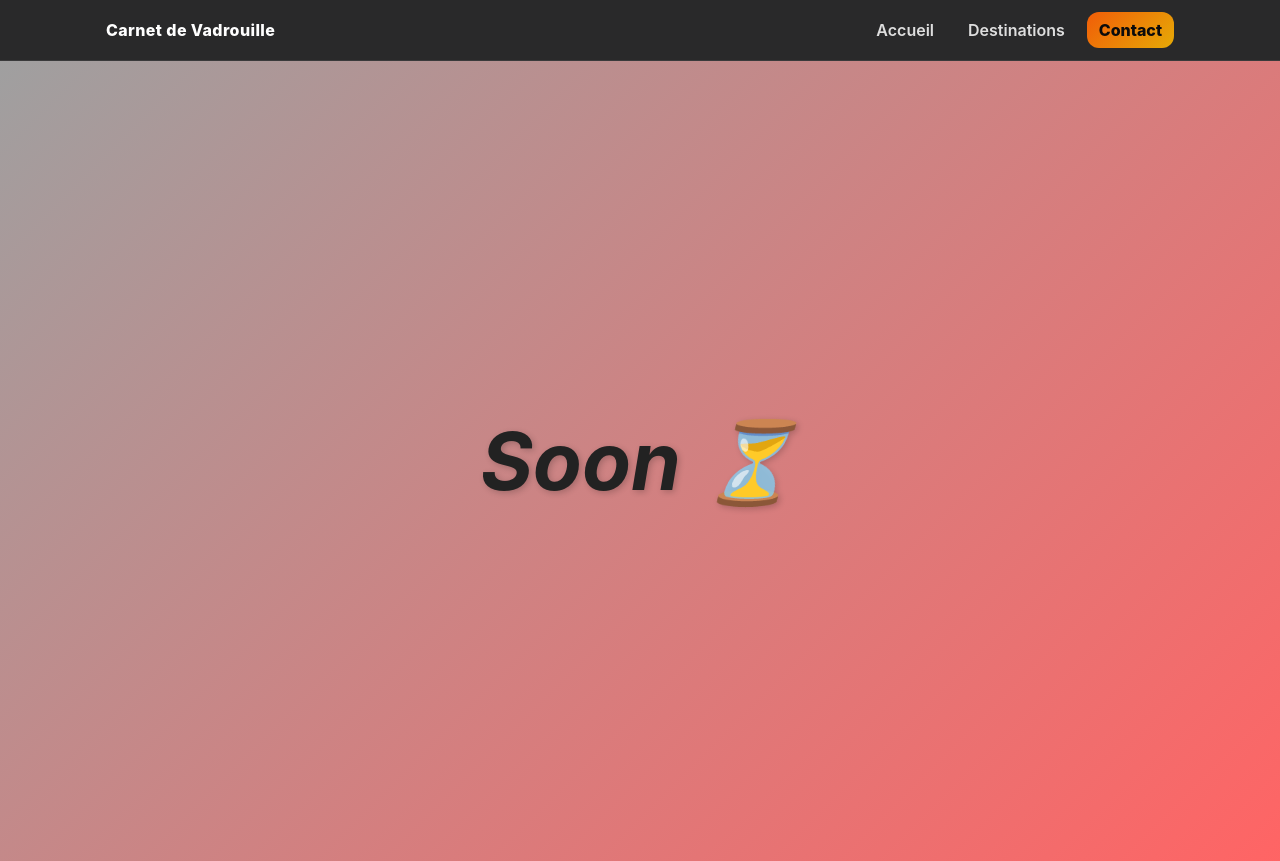
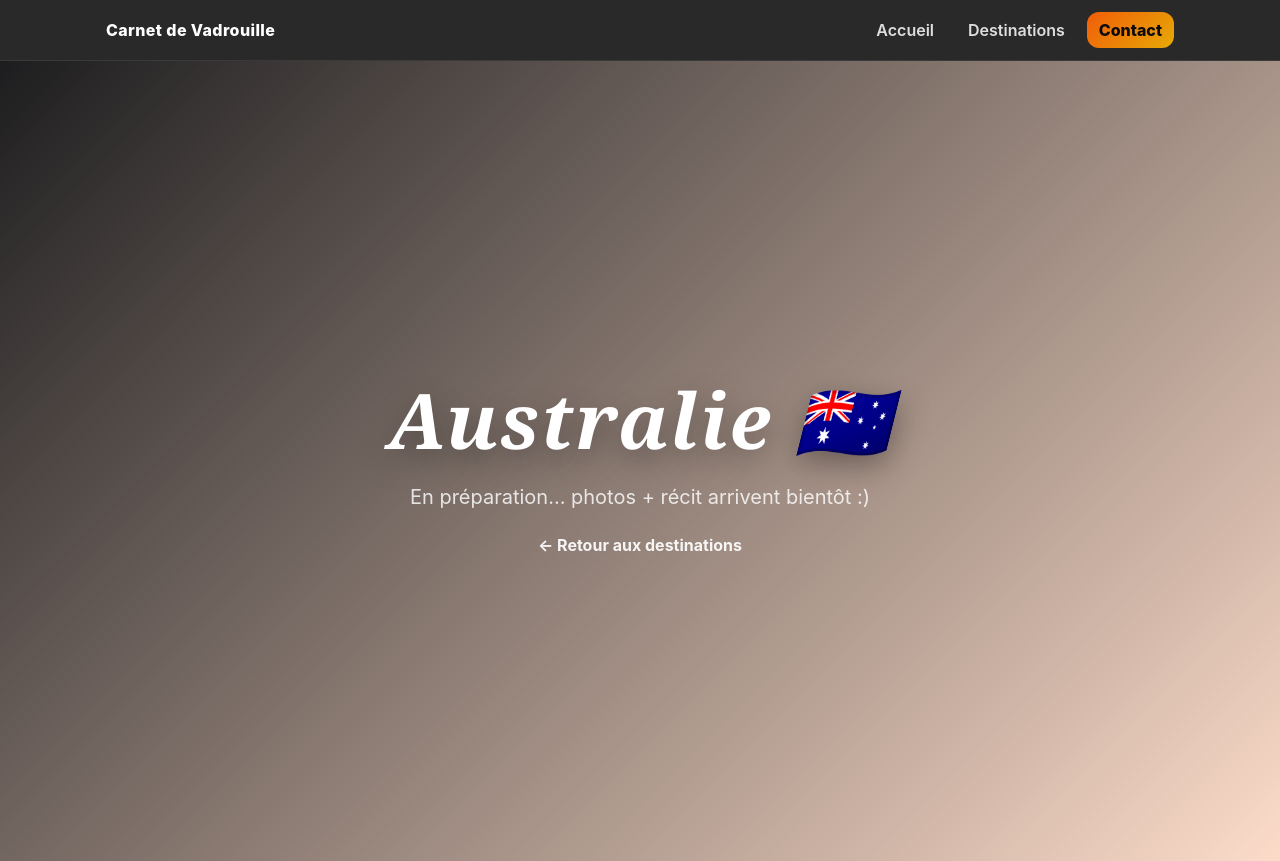
Before and after one commit to Victor34110/Carnet-de-vadrouille, a React (Create React App) app: page /Australie in a window 1280 px wide. Built offline with nearby package versions, Linux system fonts and the light colour scheme.

Commit message:
Australie soon

```diff
--- a/src/Contact.css
+++ b/src/Contact.css
@@ -45,7 +45,7 @@
 .contact-list {
   list-style: none;
   padding: 0;
-  margin: 28px auto 0;
+  margin: 100px auto 0;
   display: grid;
   gap: 14px;
 }
--- /dev/null
+++ b/src/Destination.js
@@ -0,0 +1,46 @@
+import React from 'react';
+import './Destination.css';
+import { Link } from 'react-router-dom';
+
+function Destination() {
+  return (
+    <div className="destination-container">
+      <div className="destination-overlay" />
+
+      <header className="destination-header">
+        <h1 className="destination-title">Destinations</h1>
+        <p className="destination-subtitle">
+          Une sélection de voyages, photos et récits — clique sur une carte pour explorer :)
+        </p>
+      </header>
+
+      <section className="destination-grid">
+        <Link to="/thailande" className="destination-Card destination-Card--thailande">
+          <span className="destination-Card-tag">Asie</span>
+          <span className="destination-Card-name">Thaïlande</span>
+          <span className="destination-Card-secret">Découvrir →</span>
+        </Link>
+
+        <Link to="/australie" className="destination-Card destination-Card--australie">
+          <span className="destination-Card-tag">Océanie</span>
+          <span className="destination-Card-name">Australie</span>
+          <span className="destination-Card-secret">Découvrir →</span>
+        </Link>
+
+        <Link to="/bali" className="destination-Card destination-Card--bali">
+          <span className="destination-Card-tag">Indonésie</span>
+          <span className="destination-Card-name">Bali</span>
+          <span className="destination-Card-secret">Découvrir →</span>
+        </Link>
+
+        <Link to="/singapour" className="destination-Card destination-Card--singapour">
+          <span className="destination-Card-tag">City trip</span>
+          <span className="destination-Card-name">Singapour</span>
+          <span className="destination-Card-secret">Découvrir →</span>
+        </Link>
+      </section>
+    </div>
+  );
+}
+
+export default Destination;
--- a/src/dossier-australie/Australie.css
+++ b/src/dossier-australie/Australie.css
@@ -1,16 +1,41 @@
 .australie-container {
+  min-height: 100vh;
   display: flex;
-  justify-content: center;   /* centre horizontal */
-  align-items: center;       /* centre vertical */
-  min-height: 100vh;         /* prend toute la hauteur de l’écran */
-  background: linear-gradient(135deg, #17171869, #ff02029c); /* joli fond dégradé (optionnel) */
+  flex-direction: column;
+  justify-content: center;
+  align-items: center;
+  text-align: center;
+  padding: 60px 18px;
+
+  /* fond simple et doux */
+  background: linear-gradient(135deg, rgba(10,10,12,0.92), rgba(241,93,8,0.22));
 }
 
-.title-australie {
-  font-size: 80px;           /* très grand titre */
-  font-weight: bold;
-  color: #222;               /* couleur texte */
-  text-align: center;
-  text-shadow: 2px 2px 6px rgba(0, 0, 0, 0.2); /* ombre pour contraste */
+.australie-title {
+  margin: 0 0 10px;
+  color: #fff;
+  font-size: clamp(40px, 6vw, 78px);
   font-style: italic;
+  text-shadow: 0 10px 30px rgba(0,0,0,0.35);
 }
+
+.australie-subtitle {
+  margin: 0;
+  color: rgba(255,255,255,0.82);
+  font-size: 20px;
+  line-height: 1.55;
+  max-width: 520px;
+}
+
+.australie-back {
+  margin-top: 22px;
+  text-decoration: none;
+  color: rgba(255,255,255,0.92);
+  font-weight: 700;
+  transition: 0.2s ease;
+}
+
+.australie-back:hover {
+  opacity: 0.85;
+  transform: translateY(-1px);
+}
--- a/src/dossier-australie/Australie.js
+++ b/src/dossier-australie/Australie.js
@@ -1,20 +1,22 @@
 import React from 'react';
 import './Australie.css';
+import { Link } from 'react-router-dom';
 
+function Australie() {
+  return (
+    <div className="australie-container" data-aos="fade-up">
 
-    function Bali() {
-     return (
+        <h1 className="australie-title">Australie 🇦🇺</h1>
+        <p className="australie-subtitle">
+          En préparation… photos + récit arrivent bientôt :)
+        </p>
 
-        <div className="australie-container">
+        <Link to="/destination" className="australie-back">
+          ← Retour aux destinations
+        </Link>
+      </div>
 
-    <div className="title-australie" data-aos="fade-up">
-      Soon ⏳
-    </div>
-
-
-
-  </div>
   );
 }
 
-export default Bali;
+export default Australie;
```
